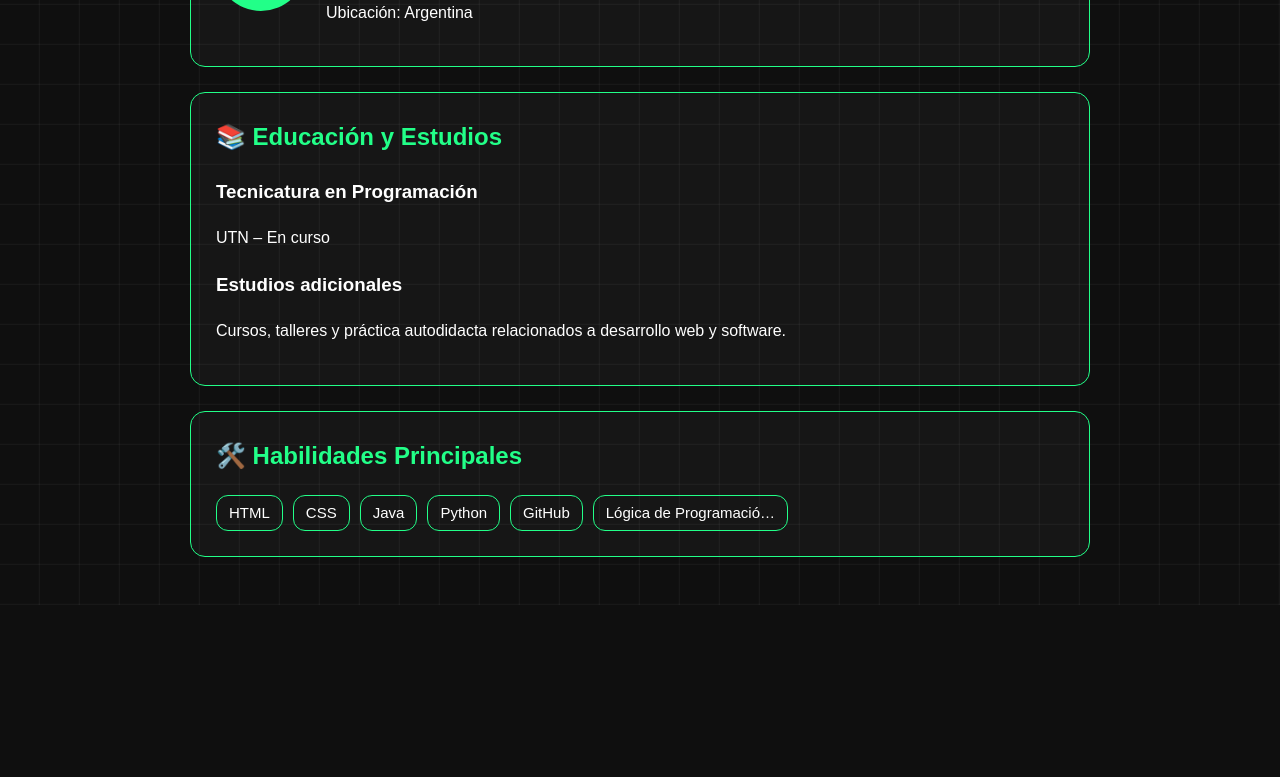
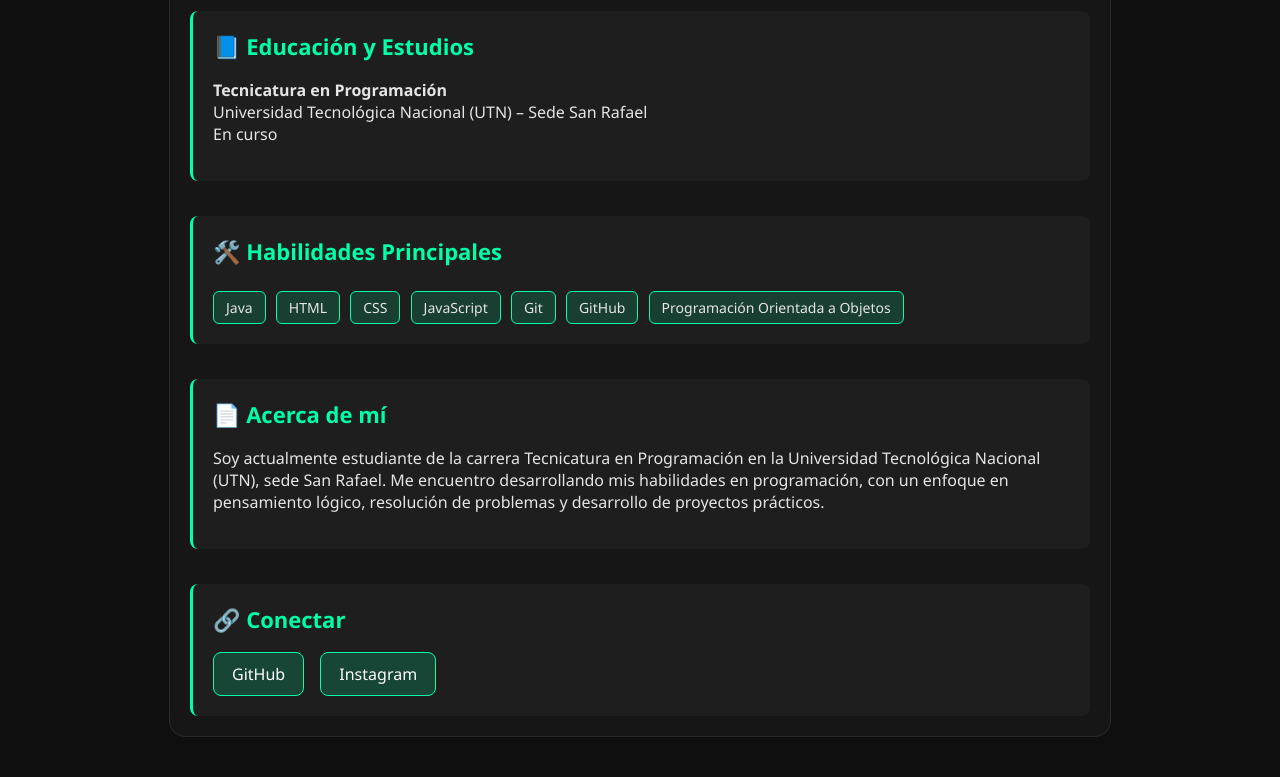
Before and after one commit to CristianRosas96/portafolio-cristian, a plain HTML site: page index.html in a window 1280 px wide. Shown: the part 195-972 px from the top of the page. Before the commit the page ends 837 px from the top, so only its background shows below. Drawn offline with Linux system fonts and the light colour scheme.

Commit message:
Update index.html
Modificacion datos

```diff
--- a/index.html
+++ b/index.html
@@ -1,52 +1,27 @@
 <!DOCTYPE html>
 <html lang="es">
 <head>
-    <meta charset="UTF-8" />
-    <meta name="viewport" content="width=device-width, initial-scale=1.0" />
-    <title>Cristian Rosas | Portfolio</title>
-
+    <meta charset="UTF-8">
+    <meta name="viewport" content="width=device-width, initial-scale=1.0">
+    <title>Portafolio - Cristian Rosas</title>
     <style>
-        /* ======== Estilos generales ======== */
         body {
             margin: 0;
-            padding: 0;
-            font-family: Arial, Helvetica, sans-serif;
+            font-family: "Segoe UI", sans-serif;
             background: #0f0f0f;
-            color: white;
-            line-height: 1.6;
-        }
-
-        /* Fondo con grilla */
-        body::before {
-            content: "";
-            position: fixed;
-            top: 0; left: 0;
-            width: 100%;
-            height: 100%;
-            background-image:
-                linear-gradient(transparent 95%, rgba(255,255,255,0.05) 100%),
-                linear-gradient(90deg, transparent 95%, rgba(255,255,255,0.05) 100%);
-            background-size: 40px 40px;
-            pointer-events: none;
-            z-index: -1;
+            color: #e5e5e5;
         }
 
         .container {
             max-width: 900px;
             margin: 40px auto;
             padding: 20px;
+            background: rgba(255, 255, 255, 0.03);
+            border-radius: 16px;
+            border: 1px solid rgba(255, 255, 255, 0.08);
+            backdrop-filter: blur(8px);
         }
 
-        /* Tarjetas */
-        .card {
-            background: rgba(255,255,255,0.03);
-            border: 1px solid #22ff88;
-            border-radius: 15px;
-            padding: 25px;
-            margin-bottom: 25px;
-        }
-
-        /* Encabezado */
         .header {
             display: flex;
             align-items: center;
@@ -54,96 +29,126 @@
         }
 
         .avatar {
-            width: 90px;
-            height: 90px;
+            width: 110px;
+            height: 110px;
             border-radius: 50%;
-            background: #22ff88;
+            background: linear-gradient(135deg, #00ffa6, #00d38b);
             display: flex;
+            align-items: center;
             justify-content: center;
-            align-items: center;
-            color: black;
-            font-size: 32px;
+            font-size: 34px;
             font-weight: bold;
+            color: #003b29;
         }
 
-        h1 { margin: 0; }
-
-        h2 {
-            color: #22ff88;
-            margin-top: 0;
+        h1 {
+            margin: 0;
+            font-size: 32px;
         }
 
-        /* Chips / skills */
-        .skills {
-            display: flex;
-            flex-wrap: wrap;
-            gap: 10px;
+        .sub {
+            margin-top: 6px;
+            font-size: 15px;
+            color: #b5b5b5;
         }
 
-        .skill {
-            border: 1px solid #22ff88;
-            padding: 5px 12px;
-            border-radius: 12px;
-            font-size: 15px;
+        .section {
+            margin-top: 35px;
+            padding: 20px;
+            border-left: 3px solid #00ffa6;
+            background: rgba(255, 255, 255, 0.03);
+            border-radius: 8px;
         }
 
-        /* Botones */
-        .buttons {
-            display: flex;
-            gap: 15px;
-            margin-top: 10px;
+        .section h2 {
+            margin-top: 0;
+            color: #00ffa6;
+            font-size: 22px;
         }
 
-        .btn {
-            border: 1px solid #22ff88;
-            padding: 10px 15px;
-            border-radius: 10px;
+        .skill-tag {
+            display: inline-block;
+            padding: 6px 12px;
+            background: rgba(0, 255, 166, 0.15);
+            border: 1px solid #00ffa6;
+            border-radius: 6px;
+            margin: 6px 6px 0 0;
+            font-size: 14px;
+        }
+
+        .social-btn {
+            display: inline-block;
+            padding: 10px 18px;
+            border-radius: 8px;
+            background: rgba(0, 255, 166, 0.18);
+            border: 1px solid #00ffa6;
             text-decoration: none;
             color: white;
-            transition: 0.2s;
+            font-weight: 500;
+            margin-right: 12px;
         }
 
-        .btn:hover {
-            background: #22ff88;
-            color: black;
+        .social-btn:hover {
+            background: #00ffa6;
+            color: #003b29;
         }
     </style>
 </head>
+<body>
 
-<body>
 <div class="container">
 
     <!-- Header -->
-        <div class="card">
     <div class="header">
         <div class="avatar">CR</div>
         <div>
             <h1>Cristian Rosas</h1>
-                    <p>Desarrollador en formación | Estudiante de Programación</p>
-                    <p>Ubicación: Argentina</p>
+            <div class="sub">
+                Estudiante de Programación | Tecnicatura en Programación
+                <br>Edad: 23 | Ubicación: San Rafael, Mendoza, Argentina
             </div>
         </div>
     </div>
 
     <!-- Educación -->
-        <div class="card">
-            <h2>📚 Educación y Estudios</h2>
-
-            <h3>Tecnicatura en Programación</h3>
-            <p>UTN – En curso</p>
-
-            <h3>Estudios adicionales</h3>
-            <p>Cursos, talleres y práctica autodidacta relacionados a desarrollo web y software.</p>
+    <div class="section">
+        <h2>📘 Educación y Estudios</h2>
+        <p><strong>Tecnicatura en Programación</strong><br>
+        Universidad Tecnológica Nacional (UTN) – Sede San Rafael<br>
+        En curso</p>
     </div>
 
     <!-- Habilidades -->
-        <div class="card">
+    <div class="section">
         <h2>🛠️ Habilidades Principales</h2>
+        <span class="skill-tag">Java</span>
+        <span class="skill-tag">HTML</span>
+        <span class="skill-tag">CSS</span>
+        <span class="skill-tag">JavaScript</span>
+        <span class="skill-tag">Git</span>
+        <span class="skill-tag">GitHub</span>
+        <span class="skill-tag">Programación Orientada a Objetos</span>
+    </div>
 
-            <div class="skills">
-                <div class="skill">HTML</div>
-                <div class="skill">CSS</div>
-                <div class="skill">Java</div>
-                <div class="skill">Python</div>
-                <div class="skill">GitHub</div>
-                <div class="skill">Lógica de Programació…
+    <!-- Acerca de mí -->
+    <div class="section">
+        <h2>📄 Acerca de mí</h2>
+        <p>
+            Soy actualmente estudiante de la carrera Tecnicatura en Programación
+            en la Universidad Tecnológica Nacional (UTN), sede San Rafael.
+            Me encuentro desarrollando mis habilidades en programación, con un enfoque
+            en pensamiento lógico, resolución de problemas y desarrollo de proyectos prácticos.
+        </p>
+    </div>
+
+    <!-- Redes -->
+    <div class="section">
+        <h2>🔗 Conectar</h2>
+        <a class="social-btn" href="https://github.com/CristianRosas96" target="_blank">GitHub</a>
+        <a class="social-btn" href="https://instagram.com/cristian_rosas15" target="_blank">Instagram</a>
+    </div>
+
+</div>
+
+</body>
+</html>
```
Lines whose indentation alone changed are shown as unchanged.
